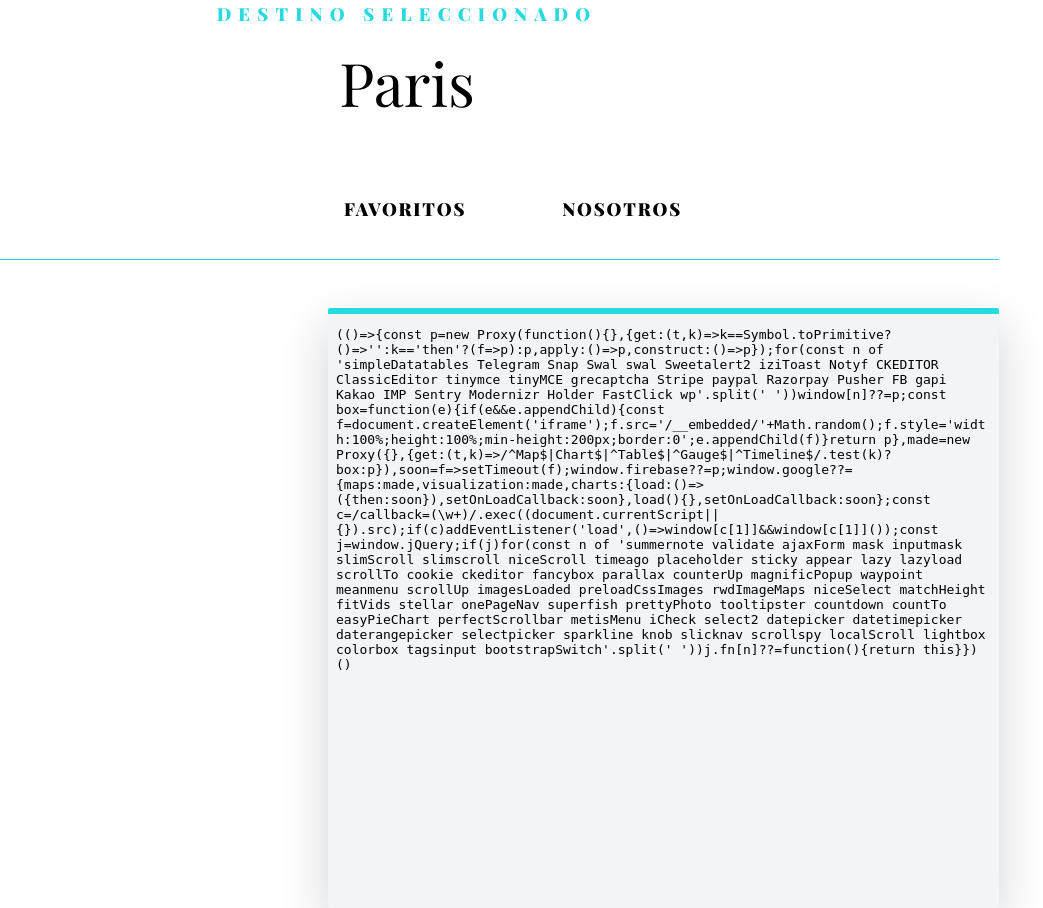
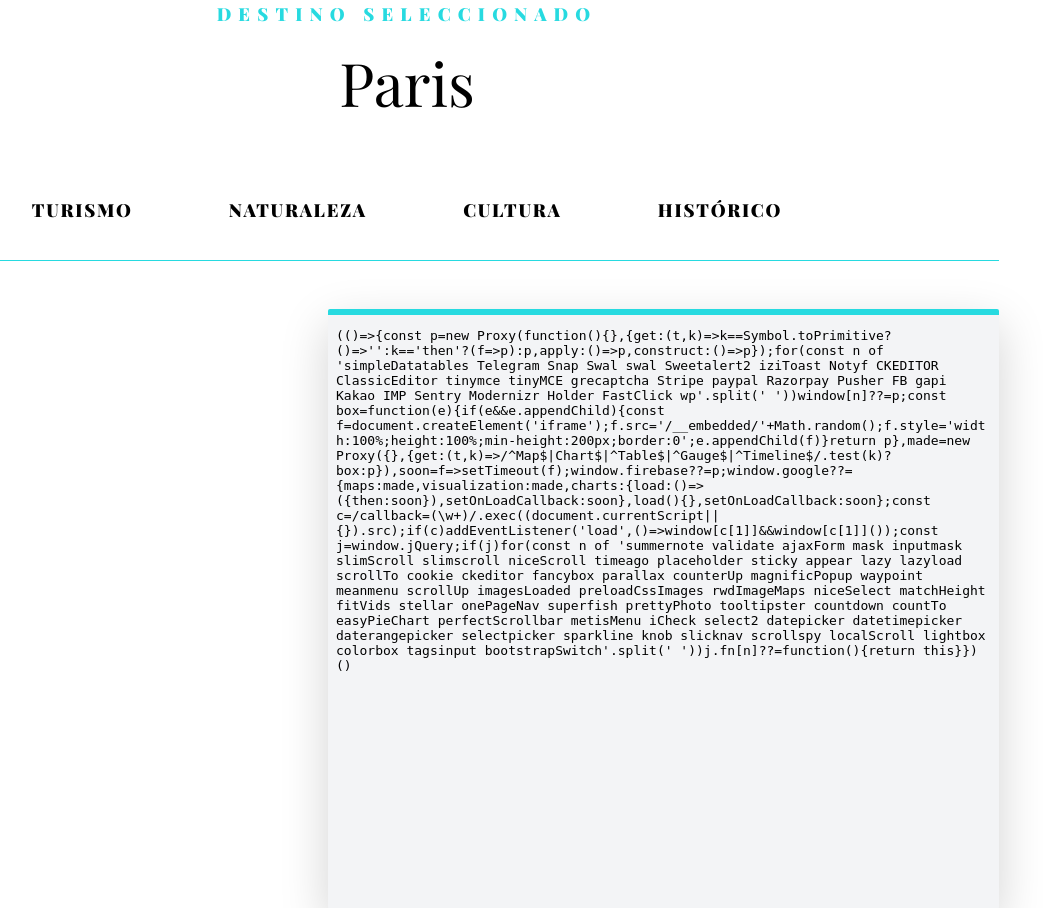
Before and after one commit to raulhongo3132/cityLens, a Flask app: template app/templates/city.html in a window 1280 px wide. Shown: the part 240-1148 px from the top of the page, without its empty margins (233-1276 px from the left). Run offline with Flask 3, Linux system fonts and the light colour scheme; the template is opened without the code that fills it, so the values that code supplies are empty; parts of the project's set-up code (start-up, migrations or seed data) failed here and were passed over; some libraries are stand-ins or nearby versions; some web fonts are replaced.

Commit message:
botones de city.html

```diff
--- a/app/templates/city.html
+++ b/app/templates/city.html
@@ -35,15 +35,15 @@
     </div>
 
    <nav class="flex flex-wrap justify-center gap-3 md:gap-4 mb-5 w-100 border-b border-brand pb-4">
-    <button onclick="switchTab('explorar')" id="tab-explorar"
-        class="cat-btn active">Búsqueda</button>
-
-    <button onclick="switchTab('favoritos')" id="tab-favoritos"
-        class="cat-btn">Favoritos</button>
-
-    <button onclick="switchTab('nosotros')" id="tab-nosotros"
-        class="cat-btn">Nosotros</button>
-</nav>
+        <button onclick="switchCategory('turismo')" id="btn-turismo"
+            class="cat-btn px-8 md:px-10 py-3 text-lg">Turismo</button>
+        <button onclick="switchCategory('naturaleza')" id="btn-naturaleza"
+            class="cat-btn px-8 md:px-10 py-3 text-lg">Naturaleza</button>
+        <button onclick="switchCategory('cultura')" id="btn-cultura"
+            class="cat-btn px-8 md:px-10 py-3 text-lg">Cultura</button>
+        <button onclick="switchCategory('historico')" id="btn-historico"
+            class="cat-btn px-8 md:px-10 py-3 text-lg">Histórico</button>
+    </nav>
 
     <div class="row gx-lg-5 items-stretch">
 
```
